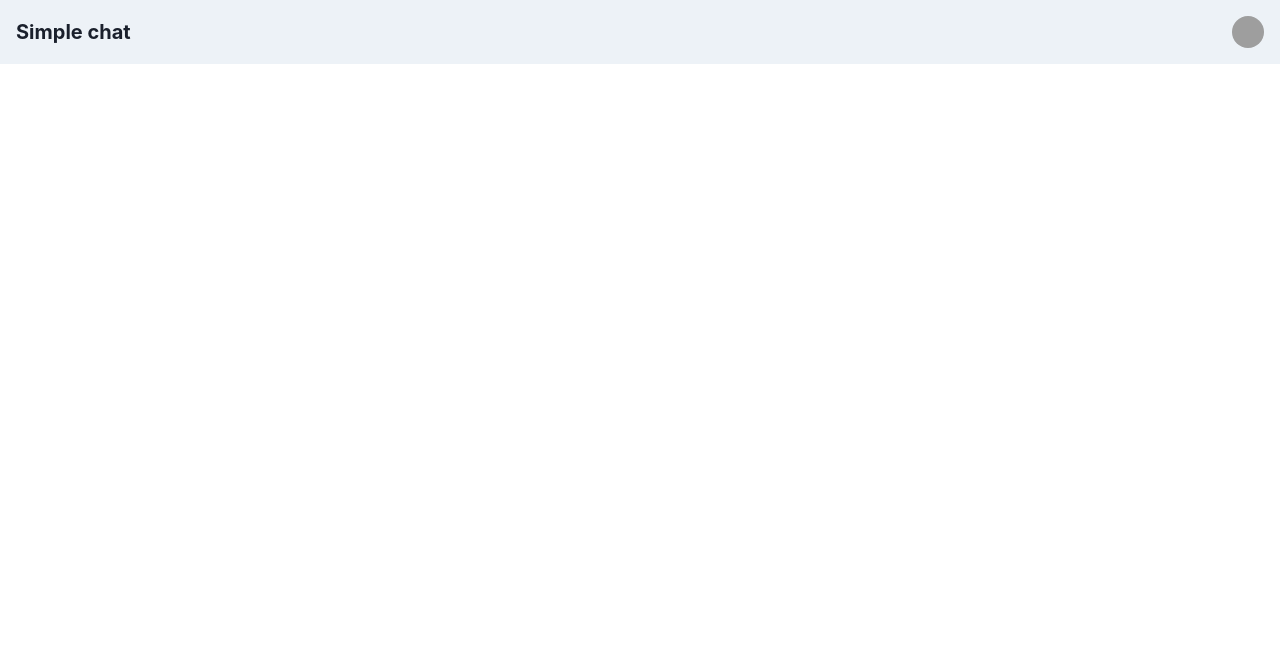
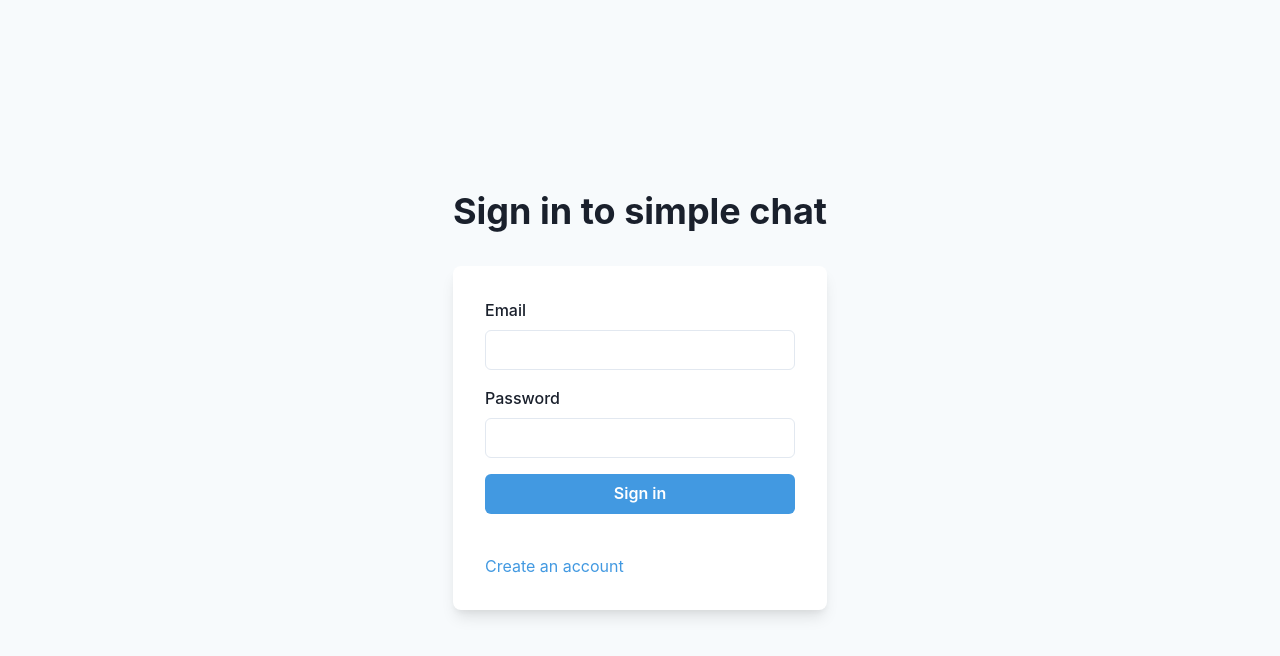
Before and after one commit to MatheusAntonioF/simple-chat, a React app: page / in a window 1280 px wide. Shown: the top 656 px of the page. Built offline with nearby package versions, Linux system fonts and the light colour scheme; grey boxes are pictures that could not be loaded.

Commit message:
feat: create auth hook
use context api to create a custom hook to manage auth data

```diff
--- a/package.json
+++ b/package.json
@@ -15,11 +15,13 @@
     "@chakra-ui/react": "^2.4.9",
     "@emotion/react": "^11.10.5",
     "@emotion/styled": "^11.10.5",
+    "@hookform/resolvers": "^2.9.10",
     "framer-motion": "^9.0.1",
     "react": "^18.2.0",
     "react-dom": "^18.2.0",
     "react-hook-form": "^7.43.0",
-    "react-router-dom": "^6.8.0"
+    "react-router-dom": "^6.8.0",
+    "yup": "^0.32.11"
   },
   "devDependencies": {
     "@babel/cli": "^7.20.7",
--- a/src/App.tsx
+++ b/src/App.tsx
@@ -3,13 +3,16 @@ import { ChakraProvider } from '@chakra-ui/react';
 
 import { Routes } from './routes/Routes';
 import { Layout } from './components/Layout';
+import { AppProviders } from './hooks';
 
 export const App: FC = () => {
   return (
     <ChakraProvider>
-      <Layout>
-        <Routes />
-      </Layout>
+      <AppProviders>
+        <Layout>
+          <Routes />
+        </Layout>
+      </AppProviders>
     </ChakraProvider>
   );
 };
--- a/src/components/Input/index.tsx
+++ b/src/components/Input/index.tsx
@@ -19,7 +19,7 @@ const Input: ForwardRefRenderFunction<HTMLInputElement, IInputProps> = (
 ) => {
   return (
     <FormControl isInvalid={!!error?.message} isDisabled={isDisabled}>
-      <FormLabel fontSize="sm">{label}</FormLabel>
+      <FormLabel>{label}</FormLabel>
       <ChakraInput
         ref={ref}
         type={type}
--- /dev/null
+++ b/src/hooks/index.tsx
@@ -0,0 +1,7 @@
+import { FC, PropsWithChildren } from 'react';
+
+import { AuthProvider } from './useAuth';
+
+export const AppProviders: FC<PropsWithChildren> = ({ children }) => {
+  return <AuthProvider>{children}</AuthProvider>;
+};
--- /dev/null
+++ b/src/hooks/useAuth.tsx
@@ -0,0 +1,67 @@
+import {
+  createContext,
+  FC,
+  PropsWithChildren,
+  useCallback,
+  useContext,
+  useMemo,
+} from 'react';
+
+import {
+  IAuthContext,
+  IAuthCredentials,
+  ILoggedUser,
+} from '../types/auth.types';
+
+import { useStorageState } from './useLocalStorage';
+import { useToast } from './useToast';
+
+const AuthContext = createContext({} as IAuthContext);
+
+export const LABEL_AUTH = '@SIMPLE_CHAT_AUTH';
+
+export const AuthProvider: FC<PropsWithChildren> = ({ children }) => {
+  const [loggedUser] = useStorageState<ILoggedUser>({
+    initialValue: {} as ILoggedUser,
+    labelStorage: LABEL_AUTH,
+  });
+
+  const toast = useToast();
+
+  const signIn = useCallback(
+    async (props: IAuthCredentials) => {
+      try {
+        console.log('🚀 ~ props', props);
+
+        throw new Error('');
+      } catch (error) {
+        toast({
+          title: 'Error to authenticate.',
+          description:
+            'There was an error to authenticate! Check the credentials and try again',
+          status: 'error',
+        });
+      }
+    },
+    [toast]
+  );
+
+  const authValues = useMemo(
+    () => ({ signIn, loggedUser }),
+    [signIn, loggedUser]
+  );
+
+  return (
+    <AuthContext.Provider value={authValues}>{children}</AuthContext.Provider>
+  );
+};
+
+export const useAuth = () => {
+  const authContext = useContext(AuthContext);
+
+  if (!authContext.signIn) {
+    throw new Error('useAuth must be used within AuthProvider');
+  }
+
+  return authContext;
+};
--- /dev/null
+++ b/src/hooks/useLocalStorage.tsx
@@ -0,0 +1,48 @@
+/* eslint-disable @typescript-eslint/no-explicit-any */
+// eslint-disable-next-line @typescript-eslint/no-unused-vars
+import React, { useCallback, useMemo, useState } from 'react';
+
+interface IStorageStateData {
+  initialValue: any;
+  labelStorage: string;
+}
+
+export function useStorageState<T>({
+  initialValue,
+  labelStorage,
+}: IStorageStateData): [T, (data: T) => void, (labelStored: string) => void] {
+  const [storage, setStorage] = useState<T>(() => {
+    const storedValue = localStorage.getItem(labelStorage);
+
+    if (storedValue) return JSON.parse(storedValue);
+
+    return initialValue;
+  });
+
+  const setStorageCallback = useCallback(
+    (data: T) => {
+      const parsedData = JSON.stringify(data);
+
+      localStorage.setItem(labelStorage, parsedData);
+
+      setStorage(data);
+    },
+    [labelStorage]
+  );
+
+  const removeStorage = useCallback((labelStored: string) => {
+    localStorage.removeItem(labelStored);
+
+    const newValue: unknown = null;
+
+    setStorage(newValue as T);
+  }, []);
+
+  const storageValues: [T, (data: T) => void, (labelStored: string) => void] =
+    useMemo(
+      () => [storage, setStorageCallback, removeStorage],
+      [removeStorage, storage, setStorageCallback]
+    );
+
+  return storageValues;
+}
--- /dev/null
+++ b/src/hooks/useToast.ts
@@ -0,0 +1,19 @@
+import { ToastId, useToast as chakraUseToast } from '@chakra-ui/react';
+
+import { IToastProps } from '../types/toast.types';
+
+type IUseToastResponse = (data: IToastProps) => ToastId;
+
+export const useToast = (): IUseToastResponse => {
+  const toast = chakraUseToast();
+
+  return ({ title, description, status }: IToastProps) =>
+    toast({
+      title,
+      description,
+      status,
+      duration: 3000,
+      isClosable: true,
+      position: 'top-right',
+    });
+};
--- a/src/pages/Login/index.tsx
+++ b/src/pages/Login/index.tsx
@@ -1,79 +1,103 @@
-import { FC, useCallback } from 'react';
-import { Link } from 'react-router-dom';
-import { Button, Divider, Flex, Heading, Text } from '@chakra-ui/react';
+import { FC, useCallback, useState } from 'react';
+import {
+  Flex,
+  Box,
+  Stack,
+  Link,
+  Button,
+  Heading,
+  Spinner,
+} from '@chakra-ui/react';
+import { Link as RouterLink } from 'react-router-dom';
 import { useForm } from 'react-hook-form';
+import * as yup from 'yup';
+import { yupResolver } from '@hookform/resolvers/yup';
 
 import { Input } from '../../components/Input';
+import { IAuthCredentials } from '../../types/auth.types';
+import { useAuth } from '../../hooks/useAuth';
 
-interface IUserCredentials {
-  email: string;
-  password: string;
-}
+const schemaSignValidator = yup
+  .object({
+    email: yup.string().required('Email é obrigatório'),
+    password: yup.string().required('Senha é obrigatória'),
+  })
+  .required();
 
 export const Login: FC = () => {
+  const [isLoading, setIsLoading] = useState(false);
+
+  const { signIn } = useAuth();
+
   const {
     register,
     formState: { errors },
     handleSubmit,
-  } = useForm<IUserCredentials>();
+  } = useForm<IAuthCredentials>({ resolver: yupResolver(schemaSignValidator) });
 
-  const onSubmit = useCallback((props: IUserCredentials) => {
-    console.log('🚀 ~ props', props);
-  }, []);
+  const onSubmit = useCallback(
+    async ({ email, password }: IAuthCredentials) => {
+      try {
+        setIsLoading(true);
+        await signIn({ email, password });
+      } finally {
+        setIsLoading(false);
+      }
+    },
+    [signIn]
+  );
 
   return (
-    <Flex
-      width="full"
-      height="full"
-      justifyContent="center"
-      alignItems="center"
-    >
-      <Flex
-        flexDir="column"
-        alignItems="center"
-        borderRadius="lg"
-        width="20%"
-        height="50%"
-        minWidth="400px"
-        boxShadow="2xl"
-        padding="4"
-      >
-        <Heading size="lg">Simple chat</Heading>
-        <Divider mt="4" />
-
-        <Flex
+    <Flex minH="100vh" align="center" justify="center" bg="gray.50">
+      <Stack spacing={8} mx="auto" maxW="lg" py={12} px={6}>
+        <Stack align="center">
+          <Heading fontSize="4xl">Sign in to simple chat</Heading>
+        </Stack>
+        <Box
           as="form"
           onSubmit={handleSubmit(onSubmit)}
-          flexDir="column"
-          justifyContent="space-around"
-          width="full"
-          height="full"
+          rounded="lg"
+          bg="white"
+          boxShadow="lg"
+          p={8}
         >
+          <Stack spacing={4}>
             <Input
+              type="email"
               label="Email"
-            type="email"
-            placeholder="Digite seu email"
+              autoComplete="username"
               {...register('email')}
               error={errors.email}
             />
 
             <Input
+              type="password"
               label="Password"
-            type="password"
-            placeholder="Digite sua senha"
               autoComplete="current-password"
               {...register('password')}
               error={errors.password}
             />
 
-          <Button type="submit">Enter</Button>
+            <Stack spacing={10}>
+              <Button
+                type="submit"
+                bg="blue.400"
+                color="white"
+                isDisabled={isLoading}
+                _hover={{
+                  bg: 'blue.500',
+                }}
+              >
+                {isLoading ? <Spinner /> : 'Sign in'}
+              </Button>
 
-          <Text textAlign="center">
-            New to Simple chat?
-            <Link to="/register"> Create an account</Link>
-          </Text>
-        </Flex>
-      </Flex>
+              <Link color="blue.400" as={RouterLink} to="/register">
+                Create an account
+              </Link>
+            </Stack>
+          </Stack>
+        </Box>
+      </Stack>
     </Flex>
   );
 };
--- a/src/routes/Routes.tsx
+++ b/src/routes/Routes.tsx
@@ -2,7 +2,7 @@ import React, { FC } from 'react';
 import { createBrowserRouter, RouterProvider } from 'react-router-dom';
 
 import { Dashboard } from '../pages/Dashboard';
-// import { Login } from '../pages/Login';
+import { Login } from '../pages/Login';
 import { Register } from '../pages/Register';
 import { UserProfile } from '../pages/UserProfile';
 
@@ -10,7 +10,7 @@ export const Routes: FC = () => {
   const router = createBrowserRouter([
     {
       path: '/',
-      element: <Dashboard />, //<Login />,
+      element: <Login />,
     },
     {
       path: '/register',
```
Also changed, not shown: src/types/auth.types.ts (added, +15 -0 lines), src/types/toast.types.ts (added, +7 -0 lines), 1 other file (tests, documents, lock files or other folders). Lines whose indentation alone changed are shown as unchanged.
